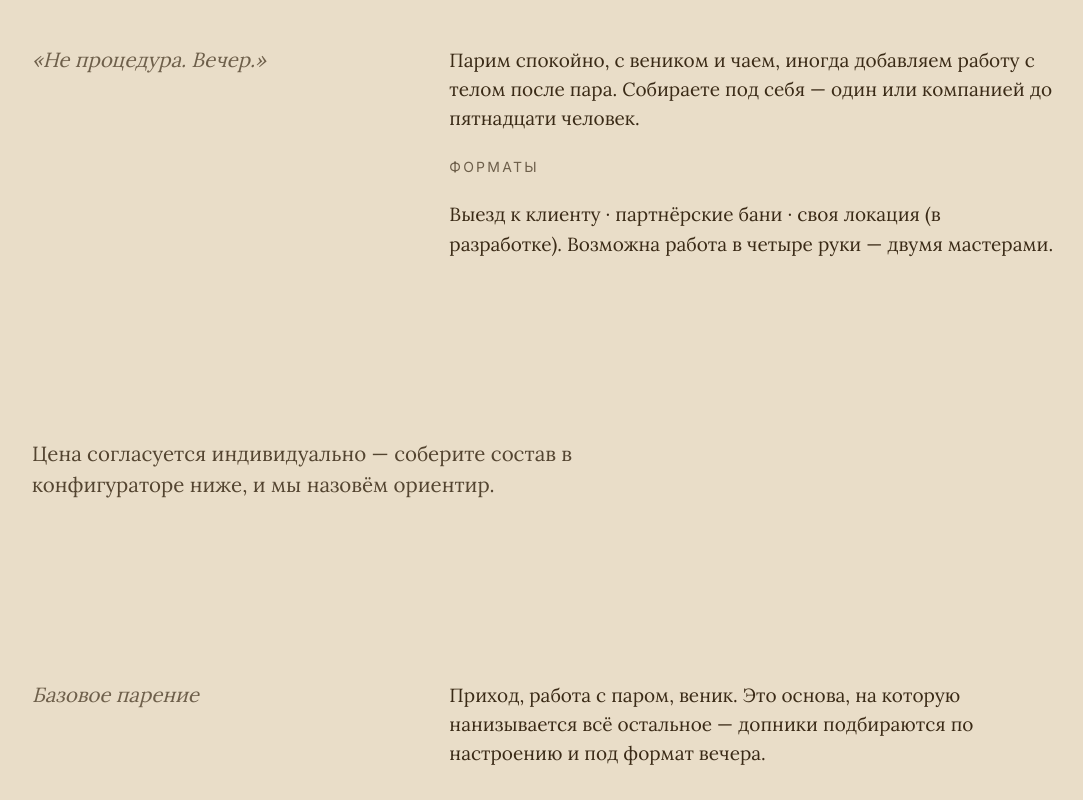
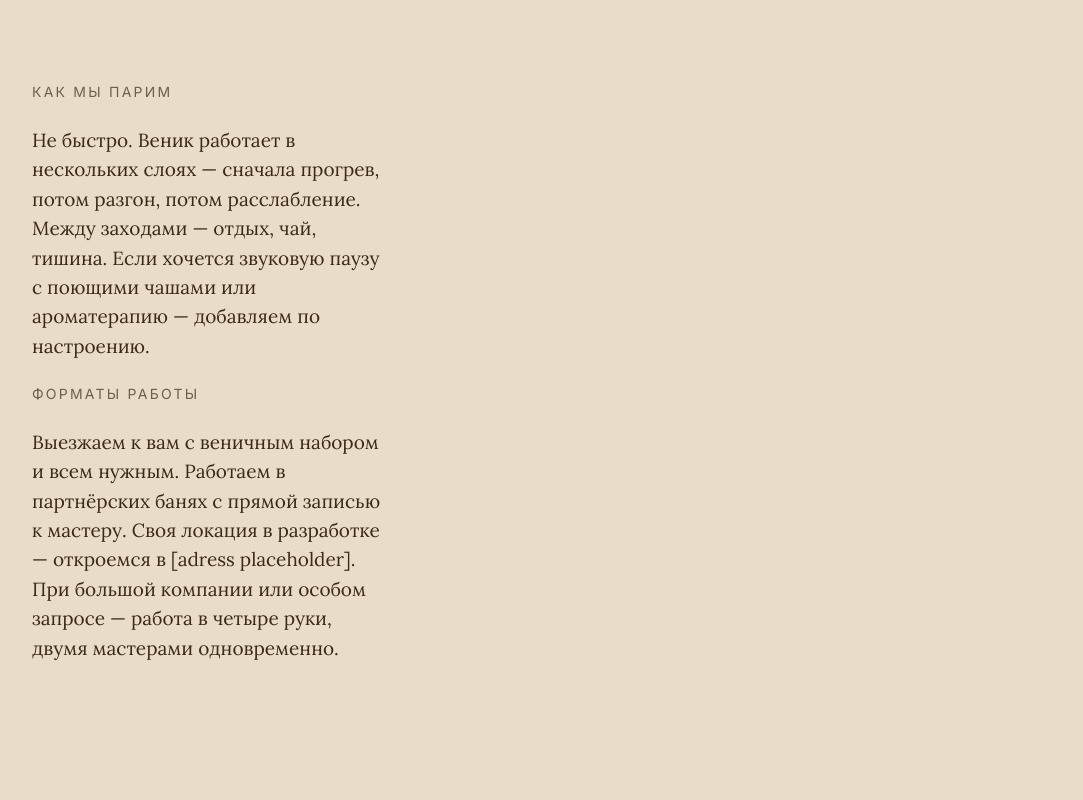
Before and after one commit to keechva/vigor-and-strength, a Next.js app: page /banya in a window 1280 px wide. Shown: the part 620-1420 px from the top of the page, without its empty margins (46-1129 px from the left). Built offline with nearby package versions, Linux system fonts and the light colour scheme.

Commit message:
обнови тексты верхней части страницы бани

```diff
--- a/app/_components/banya/BanyaBaseSteam.tsx
+++ b/app/_components/banya/BanyaBaseSteam.tsx
@@ -3,12 +3,11 @@ export function BanyaBaseSteam() {
     <section className="zone warm" aria-label="Базовое парение">
       <div className="wrap">
         <div className="manifesto">
-          <div className="lead-q">Базовое парение</div>
           <div className="body">
             <p>
-              Приход, работа с паром, веник. Это основа, на которую нанизывается
-              всё остальное — допники подбираются по настроению и под формат
-              вечера.
+              Сердцевина любого вечера — само парение. Заходы в парную, веник,
+              перерывы на воду и воздух. Это базовый ритм, всё остальное
+              нанизывается сверху.
             </p>
           </div>
         </div>
--- a/app/_components/banya/BanyaHero.tsx
+++ b/app/_components/banya/BanyaHero.tsx
@@ -8,8 +8,8 @@ export function BanyaHero() {
           </div>
           <h1>Баня</h1>
           <p className="lead">
-            Вечер, который вы себе устраиваете. Один или компанией до пятнадцати
-            человек. Без процедур, без объяснений зачем.
+            Дровяная парная, веник, чай. Парим у вас, в партнёрских банях,
+            скоро в своей. До пятнадцати человек, при желании — в четыре руки.
           </p>
         </div>
       </div>
--- a/app/_components/banya/BanyaIntro.tsx
+++ b/app/_components/banya/BanyaIntro.tsx
@@ -3,19 +3,21 @@ export function BanyaIntro() {
     <section className="zone warm" aria-label="Описание направления">
       <div className="wrap">
         <div className="manifesto">
-          <div className="lead-q">
-            «Не процедура. Вечер.»
-          </div>
           <div className="body">
+            <p className="kicker">Как мы парим</p>
             <p>
-              Парим спокойно, с веником и чаем, иногда добавляем работу с телом
-              после пара. Собираете под себя — один или компанией до пятнадцати
-              человек.
+              Не быстро. Веник работает в нескольких слоях — сначала прогрев,
+              потом разгон, потом расслабление. Между заходами — отдых, чай,
+              тишина. Если хочется звуковую паузу с поющими чашами или
+              ароматерапию — добавляем по настроению.
             </p>
-            <p className="kicker">Форматы</p>
+            <p className="kicker">Форматы работы</p>
             <p>
-              Выезд к клиенту · партнёрские бани · своя локация (в разработке).
-              Возможна работа в четыре руки — двумя мастерами.
+              Выезжаем к вам с веничным набором и всем нужным. Работаем в
+              партнёрских банях с прямой записью к мастеру. Своя локация в
+              разработке — откроемся в [adress placeholder]. При большой
+              компании или особом запросе — работа в четыре руки, двумя
+              мастерами одновременно.
             </p>
           </div>
         </div>
--- a/app/_components/banya/BanyaPricingNote.tsx
+++ b/app/_components/banya/BanyaPricingNote.tsx
@@ -12,8 +12,8 @@ export function BanyaPricingNote() {
             opacity: 0.85,
           }}
         >
-          Цена согласуется индивидуально — соберите состав в конфигураторе ниже,
-          и мы назовём ориентир.
+          Прайса как такового нет — слишком много переменных. Соберите свой
+          вечер в конфигураторе, и мы назовём вилку.
         </p>
       </div>
     </section>
```
